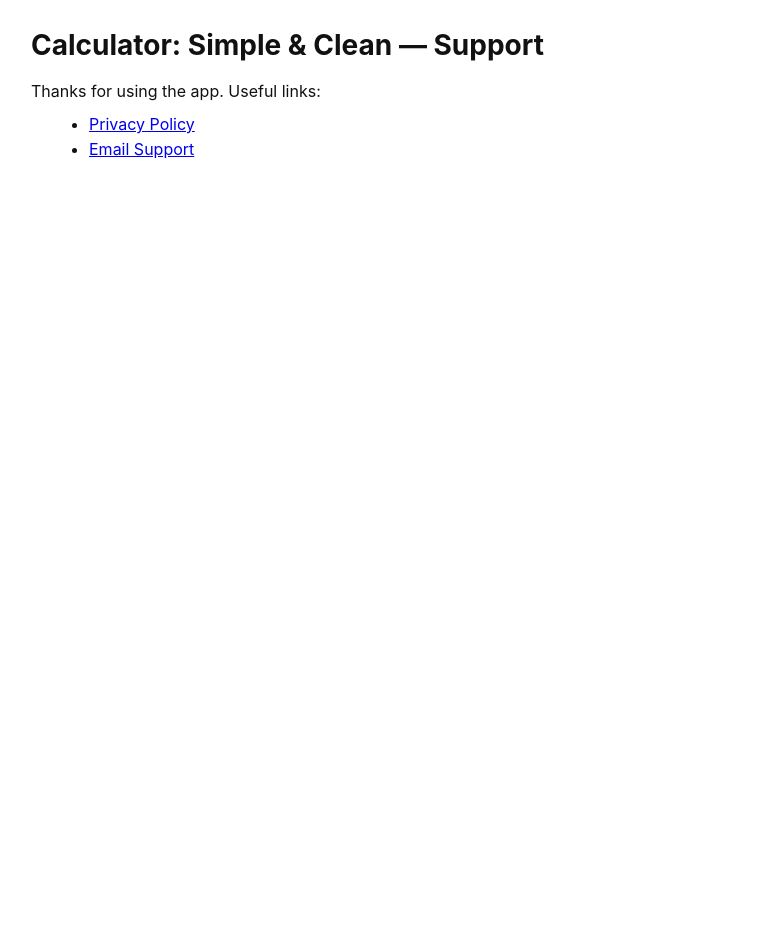
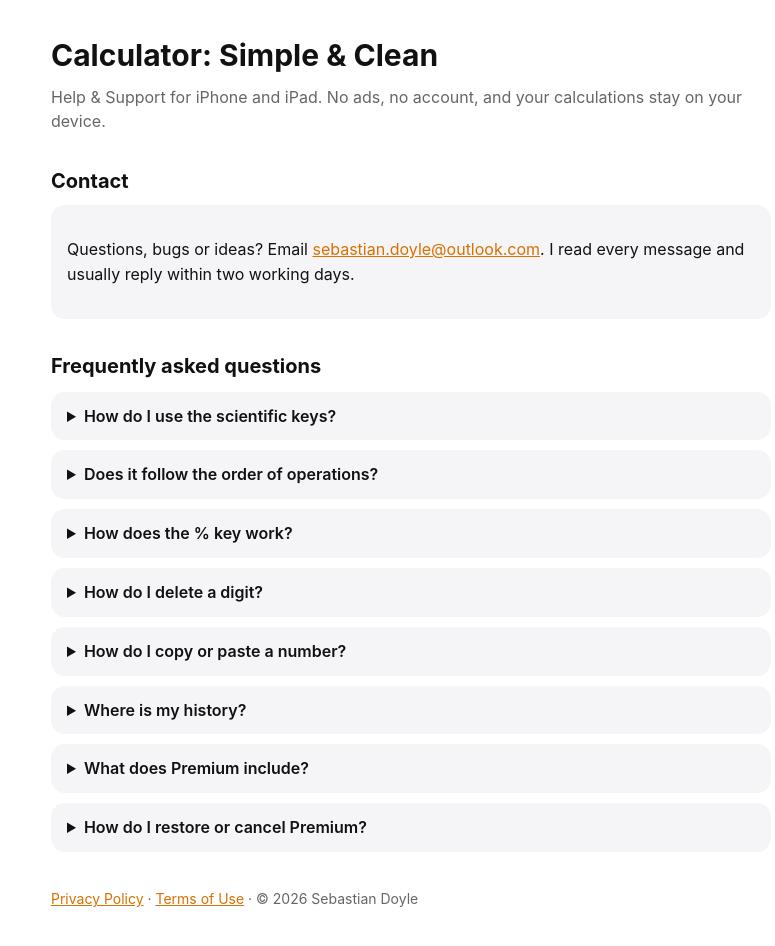
Before and after one commit to sebastiandoyle/simple-calculator-ios, a plain HTML site: page docs/index.html in a window 1280 px wide. Shown: the whole page, without its empty margins (229-1004 px from the left). Before the commit the page ends 800 px from the top, so only its background shows below. Drawn offline with Linux system fonts and the light colour scheme.

Commit message:
2.0: support FAQ + privacy policy discloses TelemetryDeck anonymous analytics

```diff
--- a/docs/index.html
+++ b/docs/index.html
@@ -3,23 +3,71 @@
 <head>
 	<meta charset="utf-8" />
 	<meta name="viewport" content="width=device-width,initial-scale=1" />
-	<title>Calculator: Simple &amp; Clean — Support</title>
+	<title>Calculator: Simple &amp; Clean · Help &amp; Support</title>
+	<meta name="description" content="Help and support for Calculator: Simple &amp; Clean for iPhone and iPad." />
 	<style>
-		body { font-family: -apple-system, BlinkMacSystemFont, Segoe UI, Roboto, Helvetica, Arial, sans-serif; margin: 24px; color: #111; line-height: 1.55; }
-		main { max-width: 760px; margin: 0 auto; }
-		h1 { font-size: 28px; margin: 0 0 12px; }
-		p { margin: 8px 0; }
-		ul { margin: 8px 0 0 18px; }
+		:root { --fg: #111; --muted: #666; --bg: #fff; --card: #f5f5f7; --accent: #d97000; }
+		@media (prefers-color-scheme: dark) { :root { --fg: #f5f5f7; --muted: #a1a1a6; --bg: #000; --card: #1c1c1e; --accent: #ff9f0a; } }
+		body { font-family: -apple-system, BlinkMacSystemFont, "Segoe UI", Roboto, Helvetica, Arial, sans-serif; margin: 0; padding: 32px 16px 48px; color: var(--fg); background: var(--bg); line-height: 1.55; }
+		main { max-width: 720px; margin: 0 auto; }
+		h1 { font-size: 30px; margin: 0 0 6px; }
+		h2 { font-size: 20px; margin: 32px 0 8px; }
+		.lead { color: var(--muted); margin: 0 0 20px; }
+		details { background: var(--card); border-radius: 14px; padding: 12px 16px; margin: 10px 0; }
+		summary { font-weight: 600; cursor: pointer; }
+		details p { margin: 8px 0 2px; }
+		a { color: var(--accent); }
+		.contact { background: var(--card); border-radius: 14px; padding: 16px; }
+		footer { margin-top: 36px; color: var(--muted); font-size: 14px; }
 	</style>
 </head>
 <body>
 	<main>
-		<h1>Calculator: Simple &amp; Clean — Support</h1>
-		<p>Thanks for using the app. Useful links:</p>
-		<ul>
-			<li><a href="./privacy-policy.html">Privacy Policy</a></li>
-			<li><a href="mailto:support@yourdomain.com?subject=Calculator%20Support">Email Support</a></li>
-		</ul>
+		<h1>Calculator: Simple &amp; Clean</h1>
+		<p class="lead">Help &amp; Support for iPhone and iPad. No ads, no account, and your calculations stay on your device.</p>
+
+		<h2>Contact</h2>
+		<div class="contact">
+			<p>Questions, bugs or ideas? Email <a href="mailto:sebastian.doyle@outlook.com?subject=Calculator%20Support">sebastian.doyle@outlook.com</a>. I read every message and usually reply within two working days.</p>
+		</div>
+
+		<h2>Frequently asked questions</h2>
+		<details>
+			<summary>How do I use the scientific keys?</summary>
+			<p>Turn your iPhone sideways, or tap the ƒ button at the top of the calculator to show them in portrait. On iPad they are always visible.</p>
+		</details>
+		<details>
+			<summary>Does it follow the order of operations?</summary>
+			<p>Yes. 2 + 3 × 4 = 14. Brackets work as you'd expect, and any you leave open are closed for you when you press =.</p>
+		</details>
+		<details>
+			<summary>How does the % key work?</summary>
+			<p>It works like a shop calculator: 200 + 10% = 220, 200 − 10% = 180, and 200 × 10% = 20. On its own, 50% = 0.5.</p>
+		</details>
+		<details>
+			<summary>How do I delete a digit?</summary>
+			<p>Tap the ⌫ key, or swipe left or right across the number.</p>
+		</details>
+		<details>
+			<summary>How do I copy or paste a number?</summary>
+			<p>Touch and hold the number at the top of the screen, then choose Copy or Paste.</p>
+		</details>
+		<details>
+			<summary>Where is my history?</summary>
+			<p>Tap the clock button at the top left. Tap any result to use it again, or swipe to delete it. You can turn history off in Settings. History is stored only on your device.</p>
+		</details>
+		<details>
+			<summary>What does Premium include?</summary>
+			<p>Eight extra themes, six alternate app icons, and search and export for your history. The calculator, scientific mode, history and converter are free for everyone.</p>
+		</details>
+		<details>
+			<summary>How do I restore or cancel Premium?</summary>
+			<p>To restore, open Settings in the app and tap Restore Purchases. To cancel, open the Settings app on your iPhone, tap your name, then Subscriptions, then Calculator. Cancel at least 24 hours before renewal.</p>
+		</details>
+
+		<footer>
+			<a href="./privacy-policy.html">Privacy Policy</a> · <a href="https://www.apple.com/legal/internet-services/itunes/dev/stdeula/">Terms of Use</a> · © 2026 Sebastian Doyle
+		</footer>
 	</main>
 </body>
 </html>
```
Also changed, not shown: docs/privacy-policy.html (+5 -5 lines).
